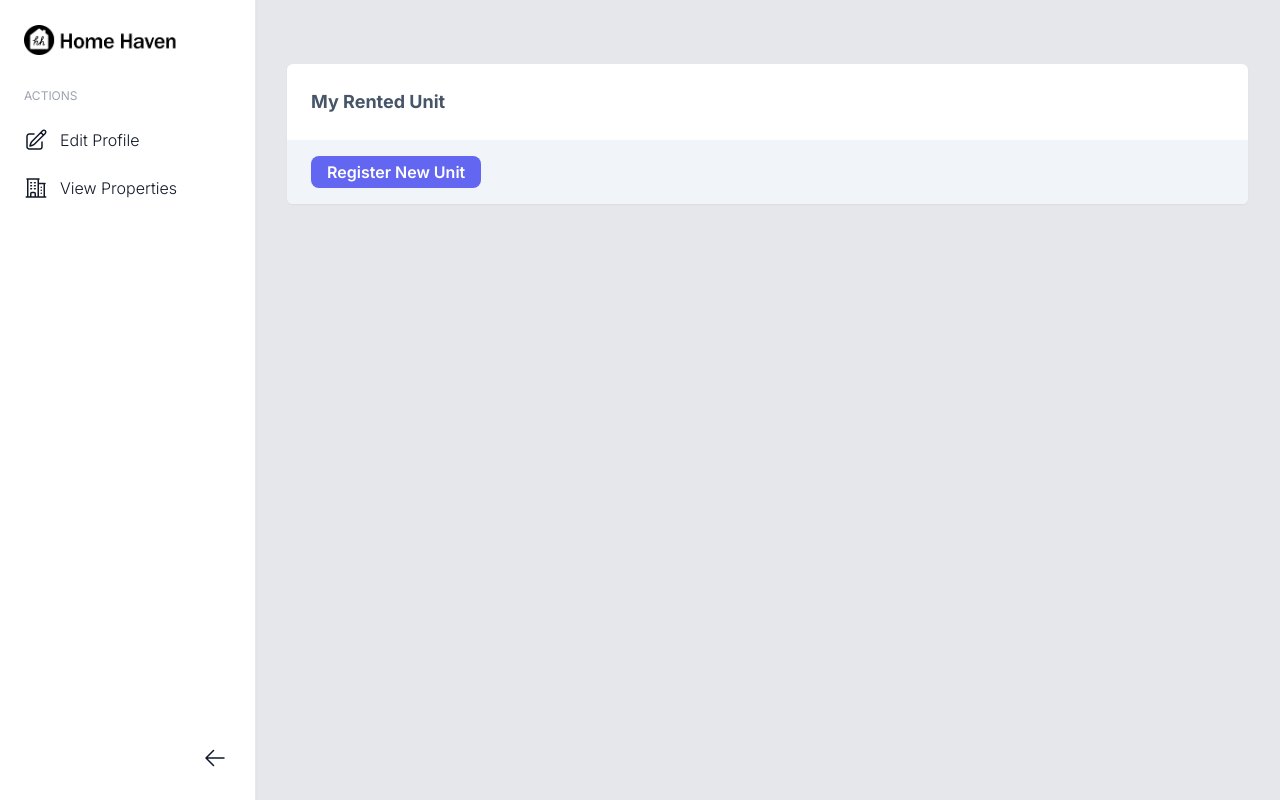
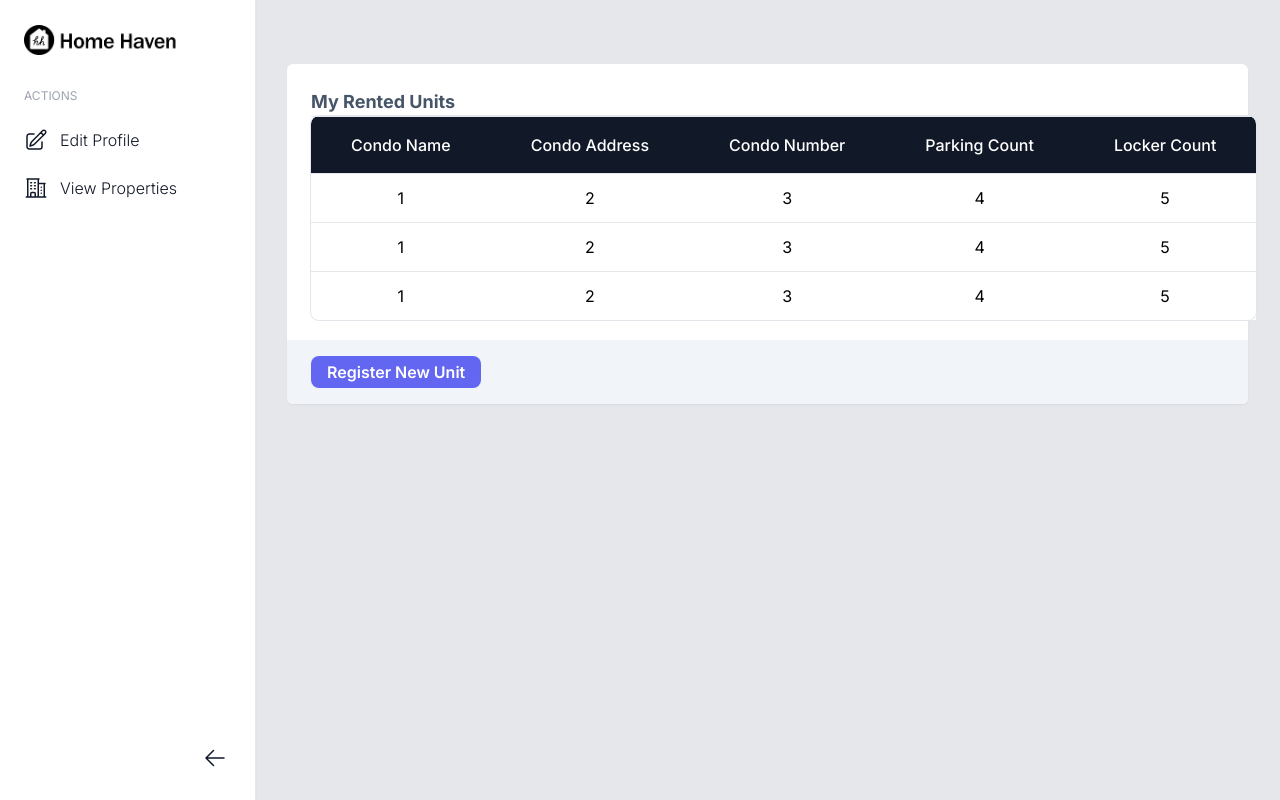
Before and after one commit to radeefchowdhury/mini_capstone, a Next.js app in the folder src/: page /dashboard/properties in a window 1280 px wide. Built offline with nearby package versions, Linux system fonts and the light colour scheme.

Commit message:
Styled tables + minor code refactoring

```diff
--- a/src/app/api/userprofile/UserProfileAPI.ts
+++ b/src/app/api/userprofile/UserProfileAPI.ts
@@ -8,7 +8,6 @@ export const getUserSession = async () => {
     return res.data.session
 }
 export const submitUserProfile = async (userProfile:UserProfileType) => {
-    console.log(userProfile)
     supabase
         .from('UserProfile')
         .upsert([userProfile])
--- a/src/app/components/Authentification/Login.tsx
+++ b/src/app/components/Authentification/Login.tsx
@@ -36,6 +36,7 @@ const Login = () => {
                             const user_role = res.data[0]?.role
                             if (user_role) localStorage.setItem('user_role', user_role.toUpperCase())
                             else localStorage.setItem('user_role', 'COMPANY')
+                            localStorage.setItem('user_id', res.data[0]?.id)
                             router.push('/')
                         }
                     })
--- a/src/app/components/Dashboard/DashboardPanel.tsx
+++ b/src/app/components/Dashboard/DashboardPanel.tsx
@@ -3,28 +3,31 @@ import React from 'react';
 interface DashboardPanelProps {
     title: string;
     closable?: boolean;
-
-    onClick: () => void
+    children?: React.ReactNode;
+    onClick: () => void;
     buttonTitle?: string
 }
 
 function DashboardPanel(props: DashboardPanelProps) {
 
-    const {title, closable, onClick, buttonTitle} = props;
+    const {title, closable, onClick, buttonTitle, children} = props;
 
     return (
-        <div className={`w-full h-full p-6 bg-white shadow-sm rounded-md`}>
-            <div className={`w-full text-slate-600 font-bold text-lg`}>
+        <div className={`w-full h-fit bg-white shadow-sm rounded-md`}>
+            <div className={`w-full pt-6 px-6 text-slate-600 font-bold text-lg`}>
                 {title}
             </div>
+            <div className={"px-6"}>
+                {children || <div />}
+            </div>
 
-            <div className={"bg-slate-100 -mx-6 -mb-6 mt-6 rounded-b-md"}>
-                <div className={"px-6 py-4"}>
-                    <button
-                        className="px-4 py-4 h-7 bg-indigo-500 rounded-lg hover:bg-indigo-600 text-md justify-center items-center gap-2.5 inline-flex">
-                        <span className="font-semibold text-white">{buttonTitle}</span>
-                    </button>
-                </div>
+            <div className={"bg-slate-100 rounded-b-md mt-5 px-6 py-4"}>
+                <button
+                    className={`${buttonTitle ? '' : 'invisible'} px-4 py-4 h-7 bg-indigo-500 rounded-lg hover:bg-indigo-600 text-md justify-center items-center gap-2.5 inline-flex`}
+                    onClick={onClick || (() => {})}
+                >
+                    <span className="font-semibold text-white">{buttonTitle}</span>
+                </button>
             </div>
         </div>
     );
--- a/src/app/components/Navbars/Navbar.tsx
+++ b/src/app/components/Navbars/Navbar.tsx
@@ -20,8 +20,9 @@ function Navbar(props: NavbarProps) {
     const signout = async () => {
         try {
             await supabase.auth.signOut();
-            // Remove user_role from local storage
+            // Remove user_role and user_id from local storage
             localStorage.removeItem('user_role');
+            localStorage.removeItem('user_id');
             window.location.href = '/';
         } catch (error: any) {
             console.error('Error signing out:', error.message);
--- a/src/app/dashboard/profile/page.tsx
+++ b/src/app/dashboard/profile/page.tsx
@@ -11,27 +11,18 @@ import {
 import {getCompanyProfile, submitCompanyProfile} from "@/app/api/company/CompanyAPI";
 
 function Page() {
+    const windowClassName = "w-full p-6 bg-white shadow-sm rounded-md";
+
     const [userType, setUserType] = React.useState<'RENTER' | 'OWNER' | 'COMPANY' | null>(null);
     const [userProfile, setUserProfile] = React.useState<UserProfileType>({} as UserProfileType);
     const [companyProfile, setCompanyProfile] = React.useState<CompanyType>({} as CompanyType);
-    const windowClassName = "w-full p-6 bg-white shadow-sm rounded-md";
 
-    const [keyVisible, setKeyVisible] = React.useState<boolean>(false);
-    const [editable, setEditable] = React.useState(false);
+    const [profilePictureFile, setProfilePictureFile] = React.useState<File | null>(null);
     const [uploading, setUploading] = React.useState(false);
 
     const [profileError, setProfileError] = React.useState<string>('');
     const [fileError, setFileError] = React.useState<string>('');
 
-    const [profilePictureFile, setProfilePictureFile] = React.useState<File | null>(null);
-
-    const handleToggleVisibility = () => {
-        setKeyVisible(!keyVisible);
-    };
-
-    const handleToggleEdit = () => {
-        setEditable(!editable);
-    };
 
     const saveProfileChanges = () => {
         setProfileError('');
--- /dev/null
+++ b/src/app/dashboard/properties/CondoTable.tsx
@@ -0,0 +1,50 @@
+import React, {useEffect} from 'react';
+
+function CondoTable() {
+
+    useEffect(() => {
+        // Fetch condo data
+
+    }, []);
+
+    return (
+        <div>
+            <table className={""}>
+                <thead>
+                    <tr>
+                        <th>Condo Name</th>
+                        <th>Condo Address</th>
+                        <th>Condo Number</th>
+                        <th>Parking Count</th>
+                        <th>Locker Count</th>
+                    </tr>
+                </thead>
+                <tbody>
+                    <tr>
+                        <td>1</td>
+                        <td>2</td>
+                        <td>3</td>
+                        <td>4</td>
+                        <td>5</td>
+                    </tr>
+                    <tr>
+                        <td>1</td>
+                        <td>2</td>
+                        <td>3</td>
+                        <td>4</td>
+                        <td>5</td>
+                    </tr>
+                    <tr>
+                        <td>1</td>
+                        <td>2</td>
+                        <td>3</td>
+                        <td>4</td>
+                        <td>5</td>
+                    </tr>
+                </tbody>
+            </table>
+        </div>
+    );
+}
+
+export default CondoTable;
--- a/src/app/dashboard/properties/page.tsx
+++ b/src/app/dashboard/properties/page.tsx
@@ -1,15 +1,33 @@
+"use client"
 import DashboardPanel from "@/app/components/Dashboard/DashboardPanel";
-
+import React, {useEffect} from "react";
+import CondoTable from "@/app/dashboard/properties/CondoTable";
 function Page() {
 
-    // Title = 'My Rented Unit' if the user_role is a renter
-    // Title = 'My Units' if the user_role is a owner
-    // Title = 'My Properties' if the user_role is a company
+    const [userType, setUserType] = React.useState<'RENTER' | 'OWNER' | 'COMPANY' | null>(null);
 
 
+    const registerNewUnit = () => {
+        // Redirect to the register new unit page
+    }
+
+    useEffect(() => {
+        if(typeof window === 'undefined') return;
+        setUserType(localStorage.getItem('user_role') as 'RENTER' | 'OWNER' | 'COMPANY' | null);
+    }, []);
+
     return (
-        <div>
-            <DashboardPanel title={'My Rented Unit'} buttonTitle={'Register New Unit'} onClick={() => {}}/>
+        <div className={"flex flex-row sm:gap-[36px] gap-[28px]"}>
+            <div className={"w-full"}>
+                <DashboardPanel
+                    title={'My Rented Units'}
+                    buttonTitle={'Register New Unit'}
+                    children={<CondoTable />}
+                    onClick={registerNewUnit}/>
+            </div>
+            <div className={"max-w-[370px]"}>
+                <DashboardPanel title={'Condo Unit Information'} onClick={() => {}}/>
+            </div>
         </div>
     );
 }
--- a/src/app/globals.css
+++ b/src/app/globals.css
@@ -1,3 +1,25 @@
 @tailwind base;
 @tailwind components;
 @tailwind utilities;
+
+@layer base {
+    table{
+        @apply rounded-lg bg-gray-900;
+    }
+    th{
+        @apply text-center whitespace-nowrap font-bold py-4 px-10 text-white font-medium;
+    }
+    tr{
+        @apply border-t;
+    }
+    td{
+        @apply text-center whitespace-nowrap py-3 px-10;
+    }
+    tbody{
+        @apply bg-white;
+    }
+}
+
+table{
+    outline: 1px solid #e3e5ea;
+}
```
